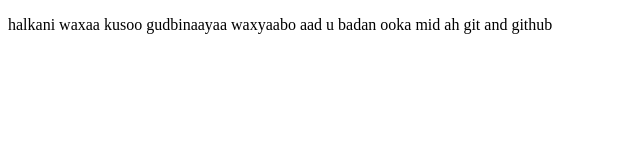
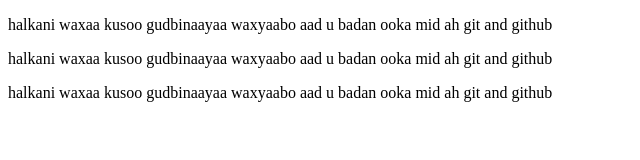
Before and after one commit to ahmed-shiiqaaye/hary, a plain HTML site: page index.html in a window 1280 px wide. Shown: the whole page, without its empty margins (0-640 px from the left). Drawn offline with Linux system fonts and the light colour scheme.

Commit message:
all is branch

```diff
--- a/index.html
+++ b/index.html
@@ -8,5 +8,7 @@
 </head>
 <body>
    <p>halkani waxaa kusoo gudbinaayaa waxyaabo aad u badan ooka mid ah git and github</p>
+   <p>halkani waxaa kusoo gudbinaayaa waxyaabo aad u badan ooka mid ah git and github</p>
+   <p>halkani waxaa kusoo gudbinaayaa waxyaabo aad u badan ooka mid ah git and github</p>
 </body>
 </html>
```
